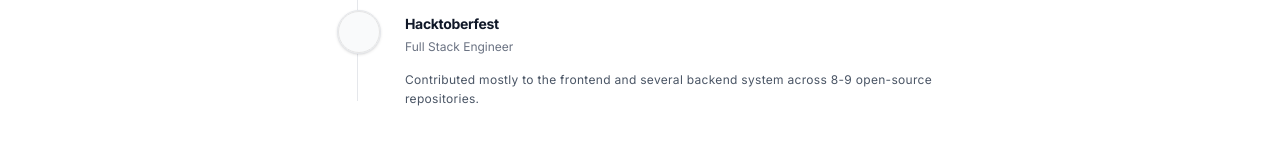
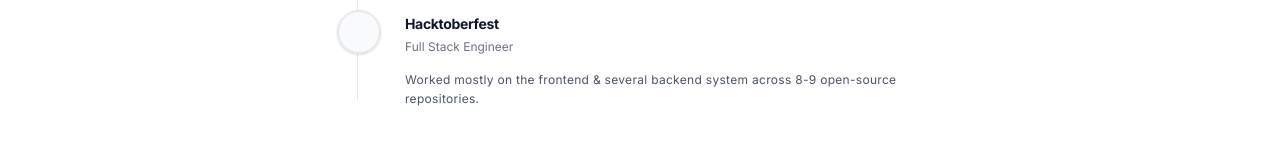
Before and after one commit to RaunaK-cap/Original_Portfolio, a Next.js app: page / in a window 1280 px wide. Shown: the part 882-1042 px from the top of the page. Built offline with nearby package versions, Linux system fonts and the light colour scheme.

Commit message:
added more data

```diff
--- a/components/portfolio.tsx
+++ b/components/portfolio.tsx
@@ -72,7 +72,7 @@
     duration: "Sep 2025 - Oct 2025",
     logoFallback: "HF",
     logo: "https://www.google.com/s2/favicons?domain=hacktoberfest.com&sz=128",
-    description: "Contributed mostly to the frontend and several backend system across 8-9 open-source repositories.",
+    description: "Worked mostly on the frontend & several backend system across 8-9 open-source repositories.",
   },
 ];
 
```
